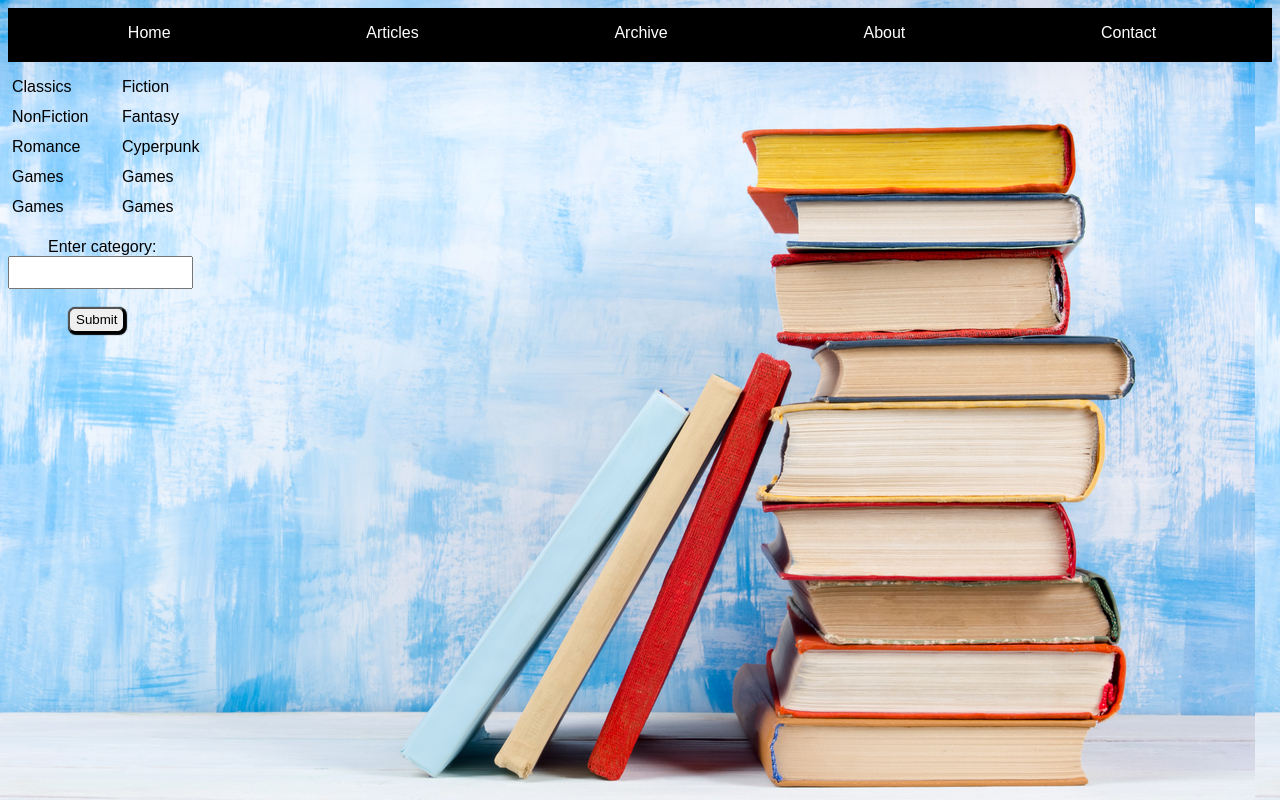
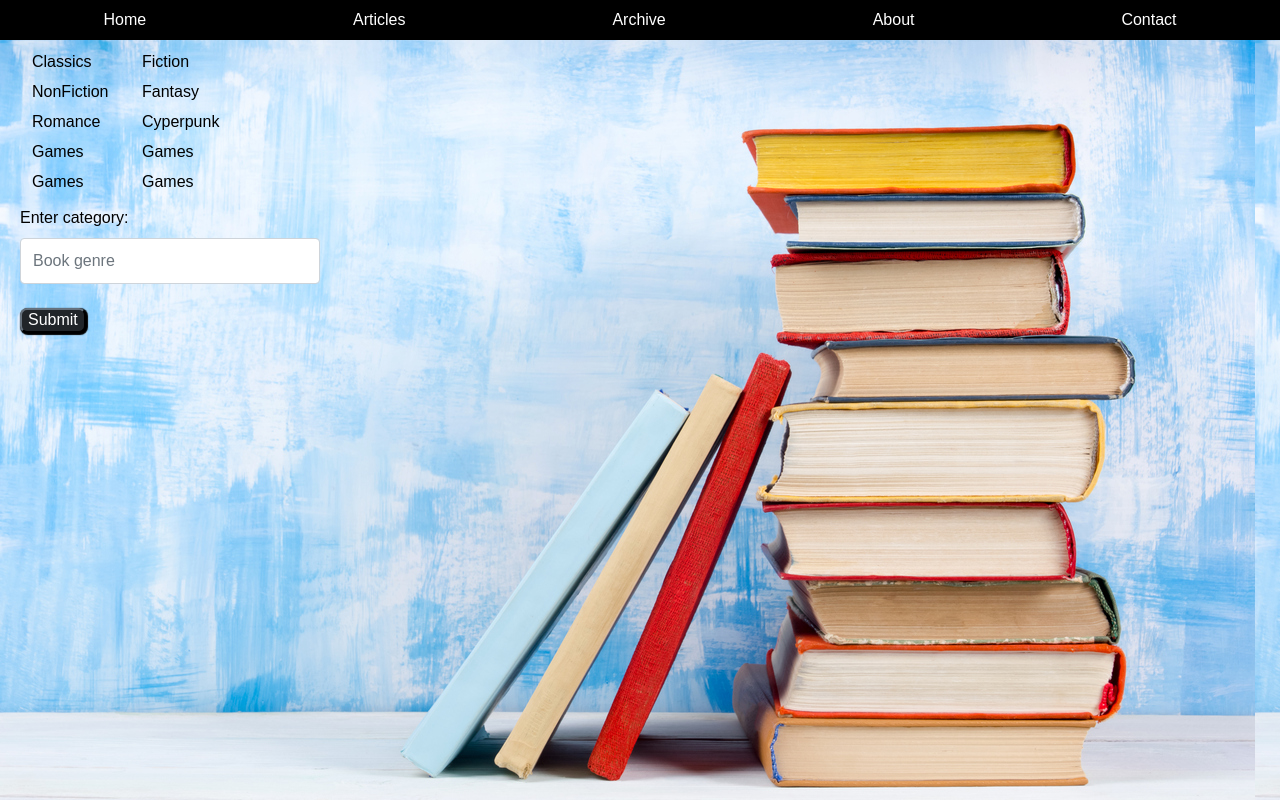
Before and after one commit to Fabio-AmorimSilva/BlogPessoal, a website: page firstProject/readinglist.html in a window 1280 px wide. Drawn offline with Linux system fonts and the light colour scheme.

Commit message:
Aprimoração da busca de livros

```diff
--- a/firstProject/readinglist.css
+++ b/firstProject/readinglist.css
@@ -6,8 +6,6 @@ body {
   font-family: arial, Helvetica, sans-serif;
   font-size: 12;
   color: black;
-  align-self: center;
-  align-content: center;
   padding-bottom: 2px;
   background-image: url("Images/Classics1.jpg");
 }
@@ -24,10 +22,12 @@ body {
 nav {
   background-color: black;
   margin-bottom: 10px;
+
 }
 
 nav ul a {
   color: white;
+
 }
 
 a,
@@ -35,25 +35,26 @@ ul {
   color: black;
   text-decoration: none;
   list-style: none;
-  margin-left: -18px;
-  margin-bottom: 20px;
 }
 
-a:hover {
-}
 
 label {
-  margin-left: 40px;
+  margin-left: 20px;
 }
 
 .books {
   list-style: disc;
   line-height: 2;
+  width: 300px;
+  margin-left: 20px;
+
 }
 
 .booksList {
   display: flex;
   flex-wrap: wrap;
+  margin-left: 30px;
+
 }
 
 .booksGenre {
@@ -63,12 +64,19 @@ label {
   grid-gap: 10px;
 }
 
+.figure-caption {
+  color: black;
+
+}
+
 .submitBtn {
-  font-style: ;
+  font-style: arial, helvetica, sans-serif;
   text-decoration: none;
   cursor: pointer;
   text-align: center;
-  margin-left: 60px;
+  margin-top: 0px;
+  margin-left: 20px;
+  padding-top: 0px;
   line-height: 20px;
   border-radius: 7px;
   box-shadow: 1px 1px 1px 1px black;
--- a/firstProject/readinglist.html
+++ b/firstProject/readinglist.html
@@ -2,26 +2,27 @@
 <html>
   <head>
     <title>Reading Lists</title>
+    <link rel="stylesheet" type="text/css" href="bootstrap/css/bootstrap.min.css">
     <link rel="stylesheet" type="text/css" href="readinglist.css" />
     <meta name="viewport" content="width=device-width, initial-scale=1.0" />
     <meta charset="utf-8" />
   </head>
   <body>
     <nav class="principalBar">
-      <ul class="principalBar">
-        <li><a href="index.html" target="blank">Home</a></li>
-        <li><a href="#" target="blank">Articles</a></li>
-        <li><a href="#" target="blank">Archive</a></li>
-        <li><a href="about.html" target="blank">About</a></li>
-        <li><a href="contact.html" target="blank">Contact</a></li>
+      <ul class="nav nav-pills nav-fill principalBar">
+        <li class="nav-item"><a class="nav-link" href="index.html" target="blank">Home</a></li>
+        <li class="nav-item"><a class="nav-link" href="#" target="blank">Articles</a></li>
+        <li class="nav-item"><a class="nav-link" href="#" target="blank">Archive</a></li>
+        <li class="nav-item"><a class="nav-link" href="about.html" target="blank">About</a></li>
+        <li class="nav-item"><a class="nav-link" href="contact.html" target="blank">Contact</a></li>
       </ul>
     </nav>
 
     <!-- Incomplete feature
-	<input type="range" class="bright" name="slider"><output></output>
+	  <input type="range" class="bright" name="slider"><output></output>
     -->
 
-    <ul class="booksGenre">
+    <ul class="booksGenre list-group-horizontal">
       <li><a>Classics</a></li>
       <li><a>Fiction</a></li>
       <li><a>NonFiction</a></li>
@@ -34,11 +35,11 @@
       <li><a>Games</a></li>
     </ul>
 
-    <label>Enter category: </label><br />
-    <input type="text" name="book_name" class="books" /><br /><br />
-    <button type="submit" class="submitBtn">Submit</button><br /><br />
+    <label class="form-label">Enter category: </label><br/>
+    <input type="text" name="book_name" class="books form-control" placeholder="Book genre" /><br/>
+    <button type="submit" class="submitBtn btn-dark">Submit</button><br/><br/>
 
-    <div class="booksList"></div>
+    <div class="booksList mb-4"></div>
 
     <script type="text/javascript" src="readinglist.js"></script>
   </body>
--- a/firstProject/readinglist.js
+++ b/firstProject/readinglist.js
@@ -66,8 +66,12 @@ function booksCreate() {
         var book = document.createElement("img");
         var title = document.createElement("figcaption");
         title.textContent = arrayBooks[i][j];
+        title.setAttribute("class", "booksList");
         //Insere as imagens conforme a categoria escolhida
         book.setAttribute("src", allBooks[i] + "/image" + count + ".jpg");
+        book.setAttribute("class", "booksList figure-img img-fluid rounded");
+        fig.setAttribute("class", "figure");
+        title.setAttribute("class", "figure-caption text-end");
         booksStand.appendChild(fig);
         fig.appendChild(book);
         fig.appendChild(title);
@@ -79,7 +83,15 @@ function booksCreate() {
   }
 }
 
+function enterBook(event){
+  if(event.keyCode == 13){
+    booksCreate();
+  }
+}
+
+
 btnSubmit.addEventListener("click", booksCreate);
+document.addEventListener("keyup", enterBook);
 
 brightValue.innerHTML = lightDark.value;
 
```
Also changed, not shown: firstProject/.eslintrc.json (added), firstProject/fiction/image4.jpg.
